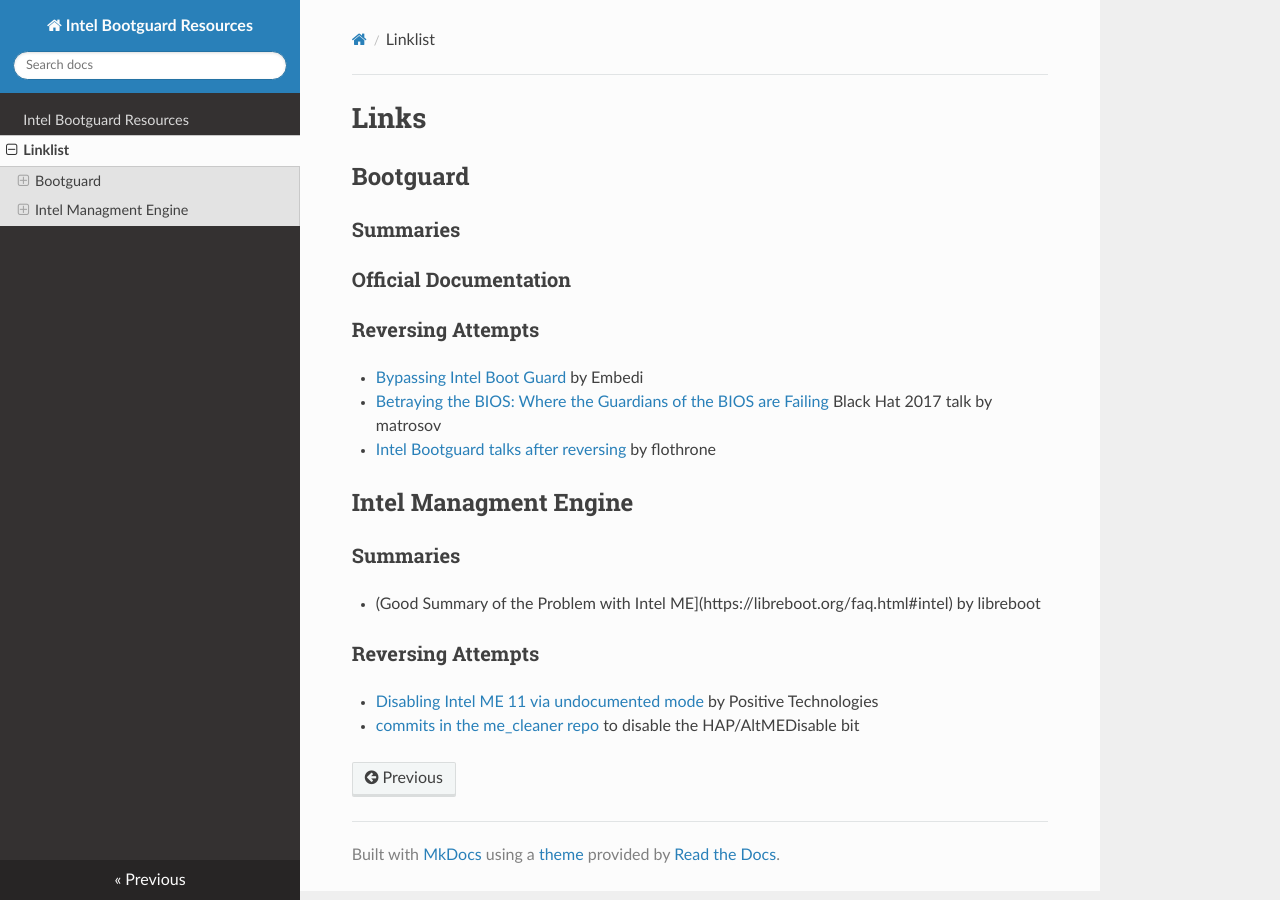
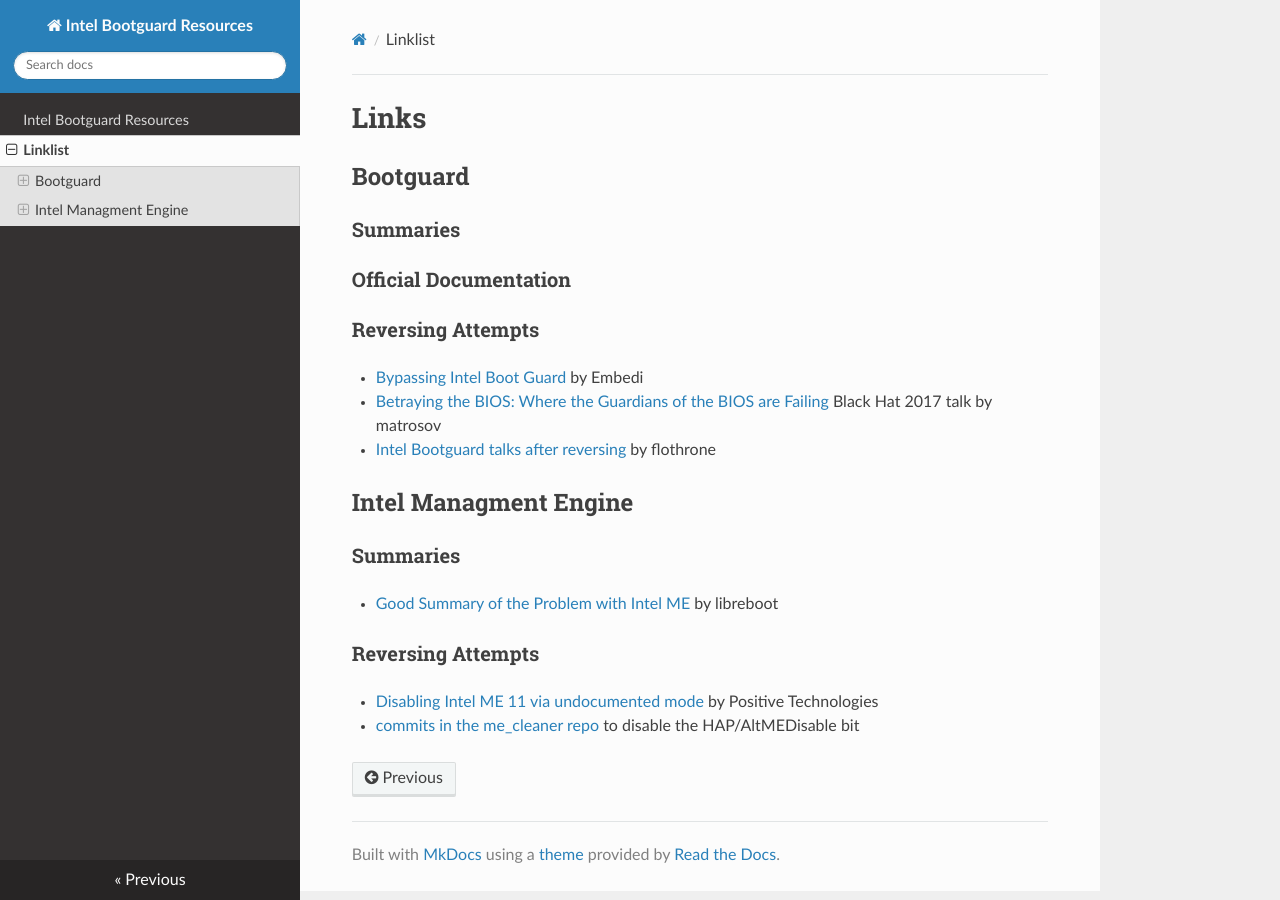
Before and after one commit to bibor/intel-bg-me-resources, an MkDocs documentation site: the page built from docs/links.md, in a window 1280 px wide. Built offline with MkDocs 1.6.1, drawn with Linux system fonts in a browser that asks for light colours; nearby versions of some CDN libraries; old or Windows-style settings are respelled for this version of MkDocs.

Commit message:
fixed last commit

```diff
--- a/docs/links.md
+++ b/docs/links.md
@@ -15,7 +15,7 @@
 ## Intel Managment Engine
 
 ### Summaries
-  * (Good Summary of the Problem with Intel ME](https://libreboot.org/faq.html#intel) by libreboot
+  * [Good Summary of the Problem with Intel ME](https://libreboot.org/faq.html#intel) by libreboot
 
 ### Reversing Attempts
   * [Disabling Intel ME 11 via undocumented mode](http://blog.ptsecurity.com/2017/08/disabling-intel-me.html) by Positive Technologies
```
